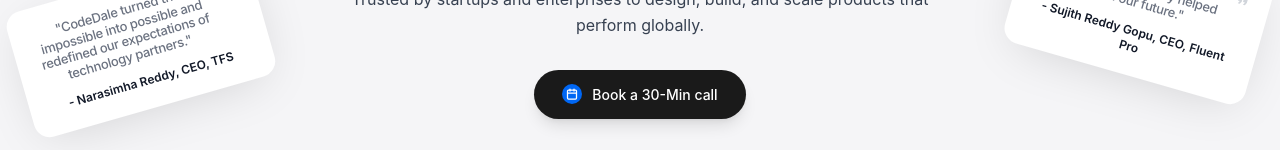
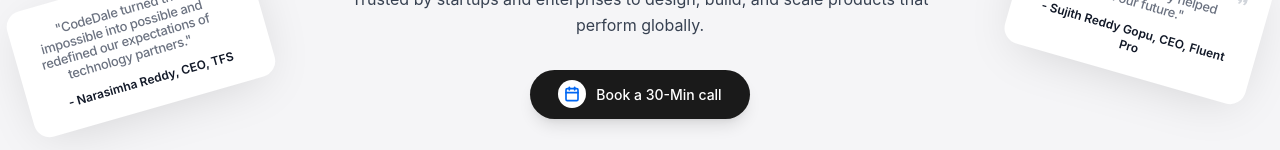
Before and after one commit to saikalyan2001/codedale, a React (Vite) app: page / in a window 1280 px wide. Shown: the part 477-627 px from the top of the page. Built offline with nearby package versions, Linux system fonts and the light colour scheme.

Commit message:
Updated Animations

```diff
--- a/src/components/sections/Hero.jsx
+++ b/src/components/sections/Hero.jsx
@@ -1,10 +1,12 @@
-import React from 'react';
-import { motion } from 'framer-motion';
+import React, { useState } from 'react';
+import { motion, AnimatePresence } from 'framer-motion';
 
 /**
  * Hero Section - Exact match to Codedale's structure
  */
 const Hero = () => {
+  const [isHovered, setIsHovered] = useState(false);
+
   return (
     <section className="min-h-screen bg-[#F5F5F7] flex items-center justify-center pt-40 pb-12 px-6 relative overflow-hidden">
       <div className="w-full max-w-[1600px] mx-auto px-4">
@@ -17,7 +19,12 @@ const Hero = () => {
             animate={{ opacity: 1, y: 0 }}
             transition={{ duration: 0.6, delay: 0.1 }}
           >
-            <span className="w-2 h-2 bg-green-500 rounded-full animate-pulse"></span>
+            {/* Green dot with larger ring pulse animation */}
+            <span className="relative flex h-2 w-2">
+              <span className="absolute inline-flex h-full w-full rounded-full bg-green-500 opacity-0 animate-slow-ping"></span>
+              <span className="relative inline-flex rounded-full h-2 w-2 bg-green-500"></span>
+            </span>
+
             <span className="text-[14px] font-inter text-gray-800">Only 2 open slots available!</span>
             <svg className="w-4 h-4 text-gray-500" viewBox="0 0 24 24" fill="none">
               <path d="M5 12h14M12 5l7 7-7 7" stroke="currentColor" strokeWidth="2" strokeLinecap="round" strokeLinejoin="round" />
@@ -63,24 +70,57 @@ const Hero = () => {
             Trusted by startups and enterprises to design, build, and scale products that perform globally.
           </motion.p>
 
-          {/* CTA Button */}
+          {/* CTA Button with hover effect */}
           <motion.button
-            className="bg-[#1a1a1a] hover:bg-black text-white px-7 py-3.5 rounded-full font-inter text-[14px] font-medium transition-all duration-200 flex items-center gap-2.5 mx-auto shadow-lg hover:shadow-xl mb-8"
+            className="bg-[#1a1a1a] hover:bg-black text-white px-7 py-3.5 rounded-full font-inter text-[14px] font-medium transition-all duration-200 flex items-center mx-auto shadow-lg hover:shadow-xl mb-8"
             initial={{ opacity: 0, y: 20 }}
             animate={{ opacity: 1, y: 0 }}
             transition={{ duration: 0.6, delay: 0.4 }}
             whileHover={{ scale: 1.02 }}
             whileTap={{ scale: 0.98 }}
+            onMouseEnter={() => setIsHovered(true)}
+            onMouseLeave={() => setIsHovered(false)}
           >
-            <div className="w-5 h-5 bg-[#0067F4] rounded-full flex items-center justify-center">
-              <svg className="w-3 h-3" viewBox="0 0 24 24" fill="none" stroke="white" strokeWidth="2.5">
-                <rect x="3" y="4" width="18" height="18" rx="2" />
-                <line x1="16" y1="2" x2="16" y2="6" strokeLinecap="round" />
-                <line x1="8" y1="2" x2="8" y2="6" strokeLinecap="round" />
-                <line x1="3" y1="10" x2="21" y2="10" strokeLinecap="round" />
-              </svg>
-            </div>
-            Book a 30-Min call
+            {/* Expandable container for icons */}
+            <motion.div
+              className="flex items-center relative overflow-visible"
+              animate={{ width: isHovered ? '90px' : '28px' }}
+              transition={{ duration: 0.6, ease: [0.25, 0.1, 0.25, 1] }}
+            >
+              {/* Calendar Icon - stays on left, larger size */}
+              <motion.div
+                className="w-7 h-7 bg-white rounded-full flex items-center justify-center flex-shrink-0 absolute left-0 z-10"
+                transition={{ duration: 0.6, ease: [0.25, 0.1, 0.25, 1] }}
+              >
+                <svg className="w-4 h-4" viewBox="0 0 24 24" fill="none" stroke="#0067F4" strokeWidth="2.5">
+                  <rect x="3" y="4" width="18" height="18" rx="2" />
+                  <line x1="16" y1="2" x2="16" y2="6" strokeLinecap="round" />
+                  <line x1="8" y1="2" x2="8" y2="6" strokeLinecap="round" />
+                  <line x1="3" y1="10" x2="21" y2="10" strokeLinecap="round" />
+                </svg>
+              </motion.div>
+
+              {/* Plus symbol - fixed position, no shake */}
+              <motion.span
+                className="text-[14px] font-medium absolute"
+                style={{ left: '50%', transform: 'translateX(-50%)' }}
+                animate={{ opacity: isHovered ? 1 : 0 }}
+                transition={{ duration: 0.6, ease: [0.25, 0.1, 0.25, 1] }}
+              >
+                +
+              </motion.span>
+
+              {/* You badge - appears on right, larger size */}
+              <motion.div
+                className="w-7 h-7 bg-[#0067F4] rounded-full flex items-center justify-center flex-shrink-0 absolute right-0"
+                animate={{ opacity: isHovered ? 1 : 0 }}
+                transition={{ duration: 0.6, ease: [0.25, 0.1, 0.25, 1] }}
+              >
+                <span className="text-white text-[12px] font-semibold">You</span>
+              </motion.div>
+            </motion.div>
+
+            <span className="whitespace-nowrap ml-2.5">Book a 30-Min call</span>
           </motion.button>
 
           {/* User Avatars and Rating */}
```
